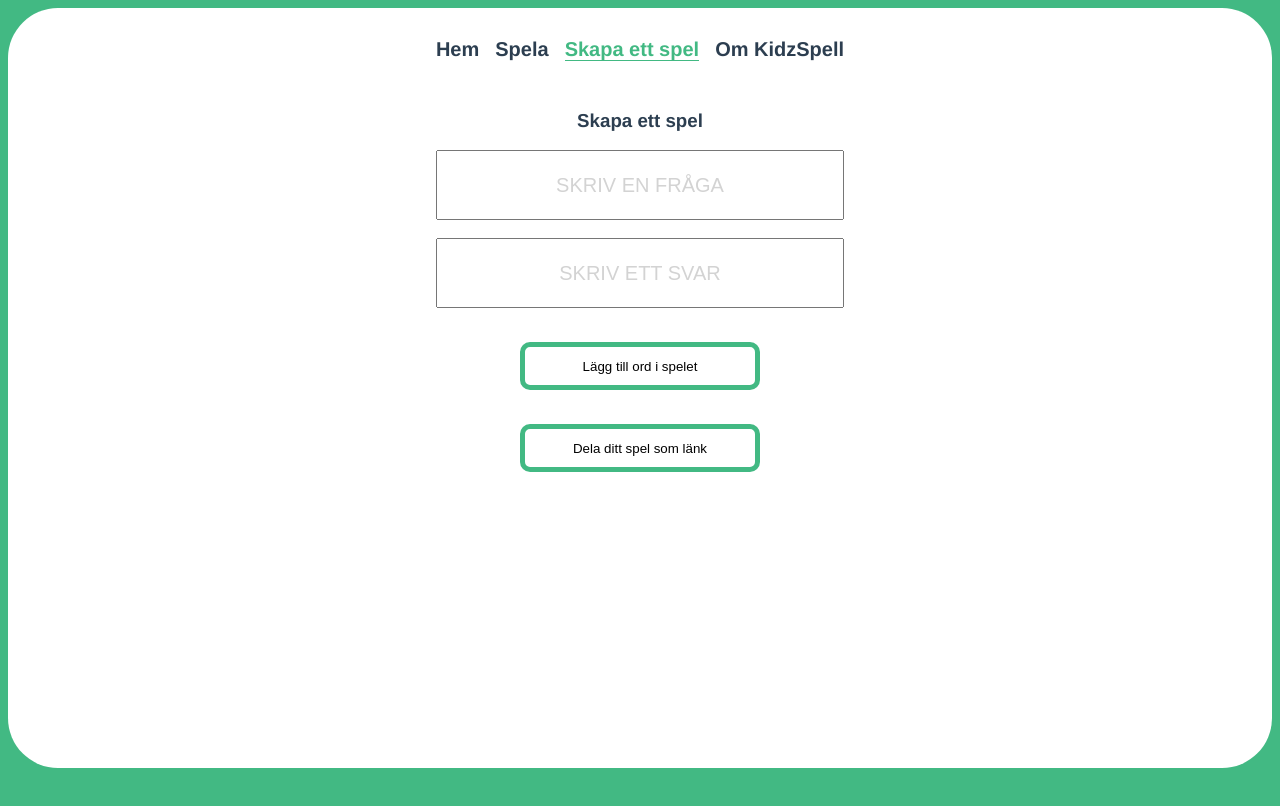
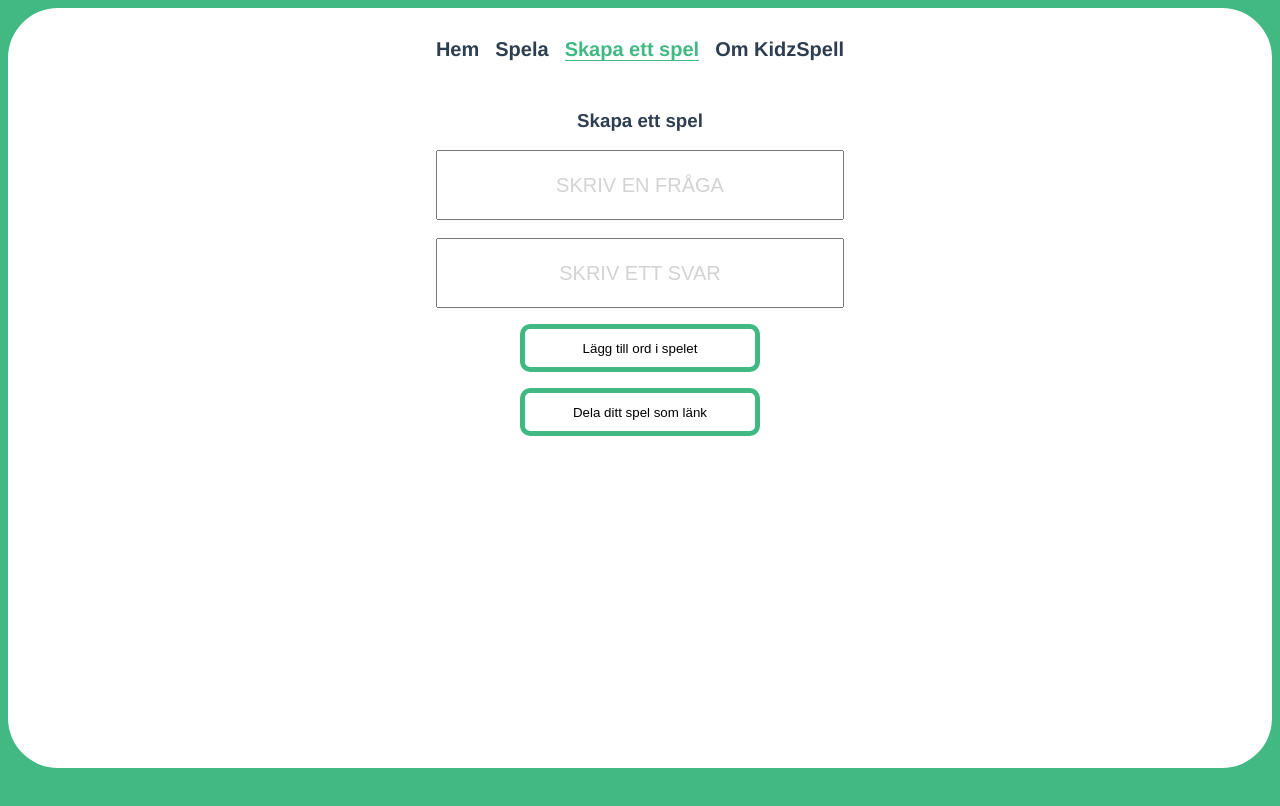
Before and after one commit to thedann/kidz-spell, a Vue app: page /#/create-game in a window 1280 px wide. Shown: the top 806 px of the page. Built offline with nearby package versions, Linux system fonts and the light colour scheme.

Commit message:
copy quiz gives a animation of the word 'kopierat'

```diff
--- a/src/App.vue
+++ b/src/App.vue
@@ -137,4 +137,12 @@ textarea:focus,
 button:focus {
   outline: none;
 }
+
+.fade-enter-active,
+.fade-leave-active {
+  transition: opacity 1s;
+}
+.fade-enter, .fade-leave-to /* .fade-leave-active below version 2.1.8 */ {
+  opacity: 0;
+}
 </style>
--- a/src/views/CreateGame.vue
+++ b/src/views/CreateGame.vue
@@ -12,7 +12,6 @@
           placeholder="skriv en fråga"
         />
         <br />
-        <br />
         <input
           id="new_answer"
           type="text"
@@ -21,9 +20,7 @@
           v-model="currentAnswer"
           placeholder="skriv ett svar"
         />
-        <br />
         <span class="error" v-text="validationError" />
-        <br />
         <button
           class="button positive-button"
           v-on:click="addQuestion"
@@ -31,7 +28,7 @@
         >
           Lägg till ord i spelet
         </button>
-        <br /><br />
+        <div class="share-container">
           <button
             class="button positive-button"
             v-on:click="convertGameToString"
@@ -39,6 +36,10 @@
           >
             Dela ditt spel som länk
           </button>
+          <transition name="fade" v-if="this.didACopy">
+            <span>Kopierat!</span>
+          </transition>
+        </div>
       </div>
       <div class="questions-container">
         <ul>
@@ -100,6 +101,7 @@ export default {
       validationError: "",
       gameAsString: "",
       questions: getQuestionsFromLocalStorage(),
+      didACopy: false,
     };
   },
   mounted: function() {
@@ -132,8 +134,12 @@ export default {
       const urlString = convertQuestionsToShareString();
       this.gameAsString = urlString;
       setTimeout(() => {
-        copyToClipboard('game-as-string');
-      }, 100)
+        copyToClipboard("game-as-string");
+        this.didACopy = true;
+      }, 100);
+      setTimeout(() => {
+        this.didACopy = false;
+      }, 1500);
     },
   },
 };
@@ -194,20 +200,29 @@ ul li div {
   color: grey;
 }
 
-@media only screen and (max-width: 600px) {
-  .container {
-    display: block;
+.create-question-container {
+  display: flex;
+  flex-direction: column;
+  justify-content: center;
+  align-items: center;
 }
 
 .questions-container {
   display: block;
-    width: auto;
+  width: 100%;
 }
 
-  .create-question-container {
-    margin-left: unset;
+.share-container {
+  position: relative;
 }
 
+.share-container span {
+  position: absolute;
+  right: -68px;
+  top: 1.75rem;
+}
+
+@media only screen and (max-width: 600px) {
   .text {
     font-size: 1rem;
     width: 16rem;
--- a/src/views/Game.vue
+++ b/src/views/Game.vue
@@ -140,12 +140,4 @@ function generateWellDonePhrase() {
 .congratz {
   font-size: 2rem;
 }
-
-.fade-enter-active,
-.fade-leave-active {
-  transition: opacity 1s;
-}
-.fade-enter, .fade-leave-to /* .fade-leave-active below version 2.1.8 */ {
-  opacity: 0;
-}
 </style>
```
Lines whose indentation alone changed are shown as unchanged.
